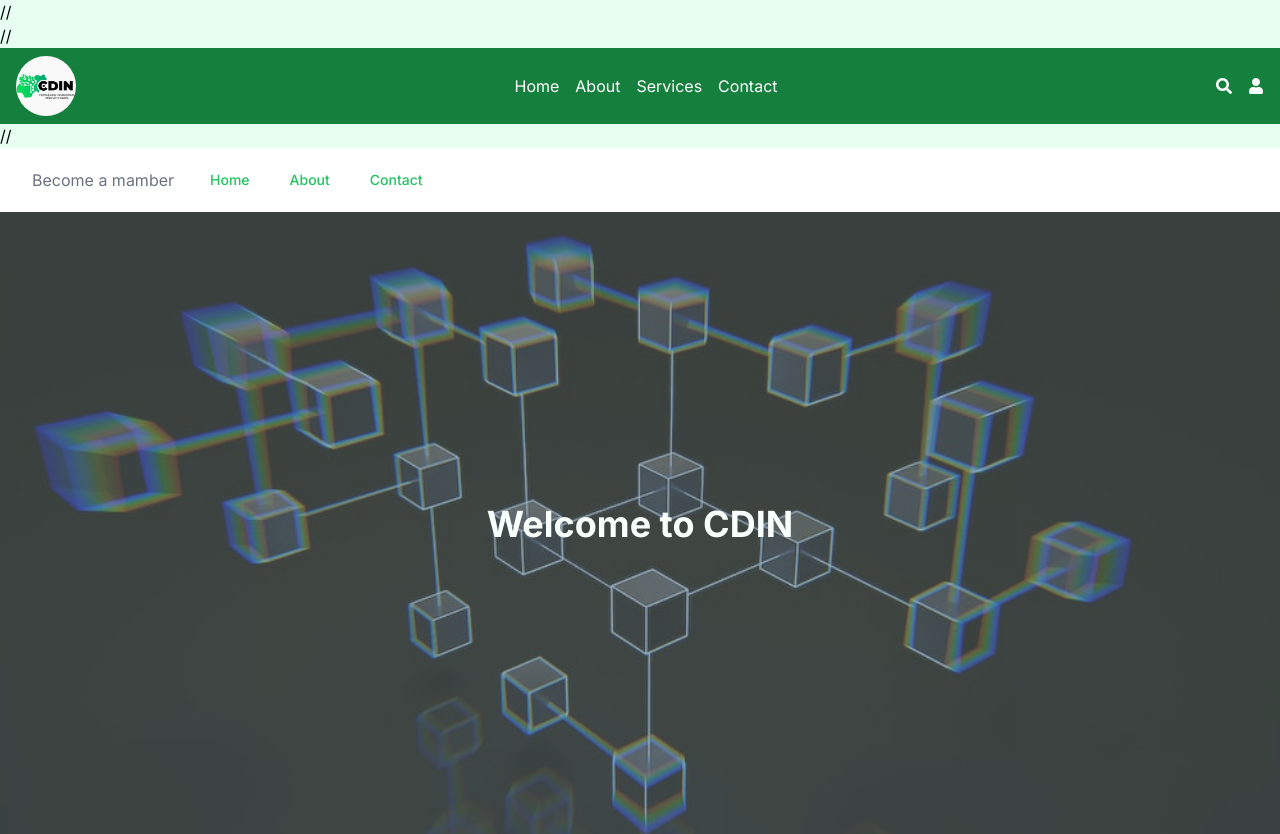
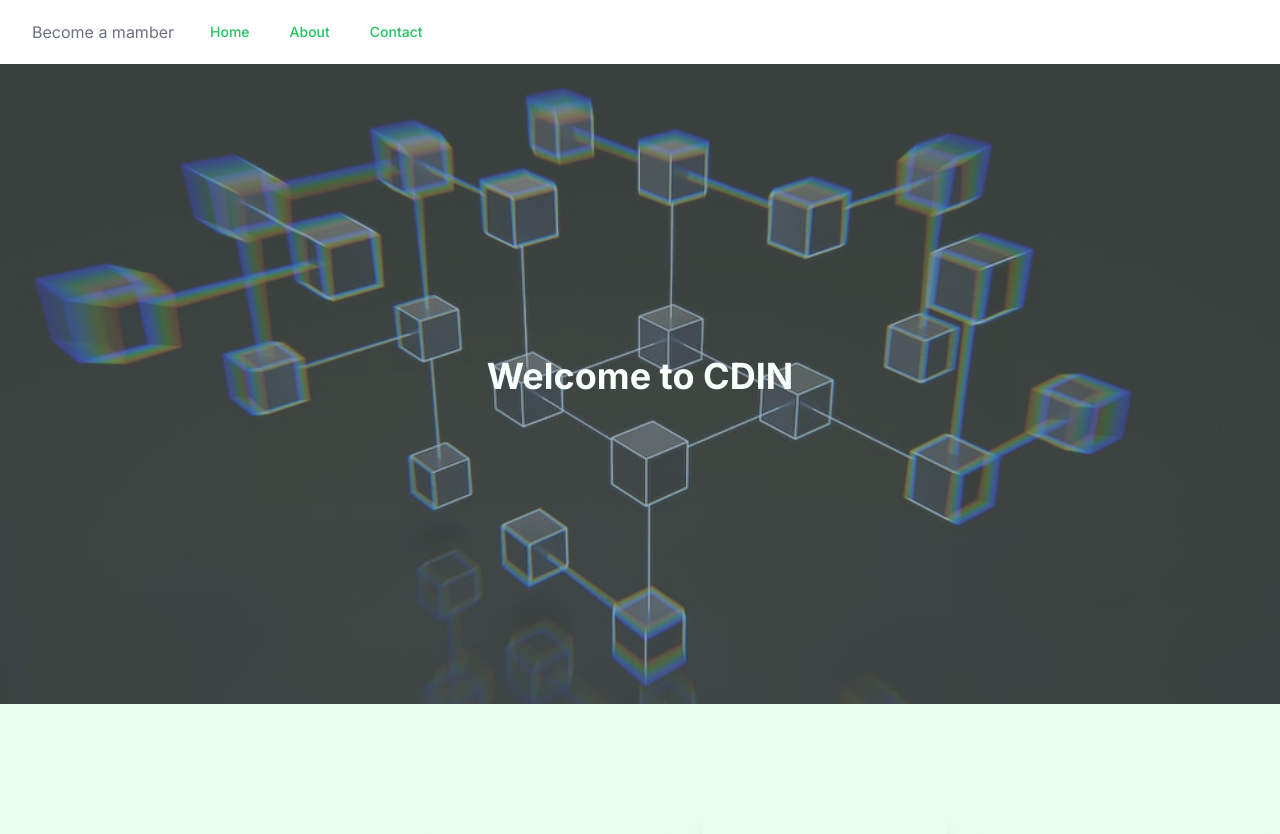
Before and after one commit to CDIN-nigeria/cdin-ng-frontend, a Next.js app: page / in a window 1280 px wide. Shown: the top 834 px of the page. Built offline with nearby package versions, Linux system fonts and the light colour scheme; grey boxes are pictures that could not be loaded.

Commit message:
Update page.js

```diff
--- a/src/app/page.js
+++ b/src/app/page.js
@@ -15,10 +15,10 @@ export default function Home() {
 
   return (
    <div className="w-full flex flex-col">
-// <div className="w-full">
+{/* <div className="w-full">
 
-//     <Navbar />
-// </div>
+    <Navbar />
+</div>*/}
 <div className="w-full">
 
     <Hero />
```
